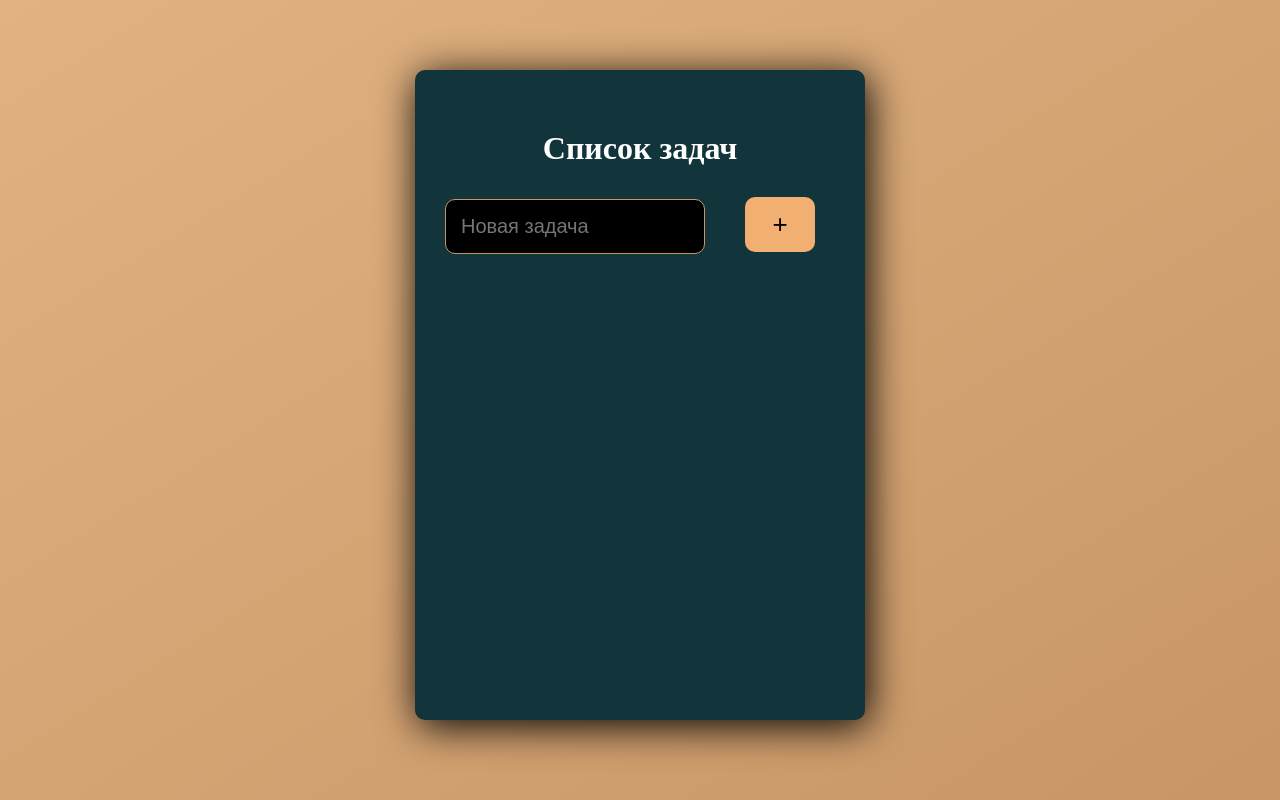
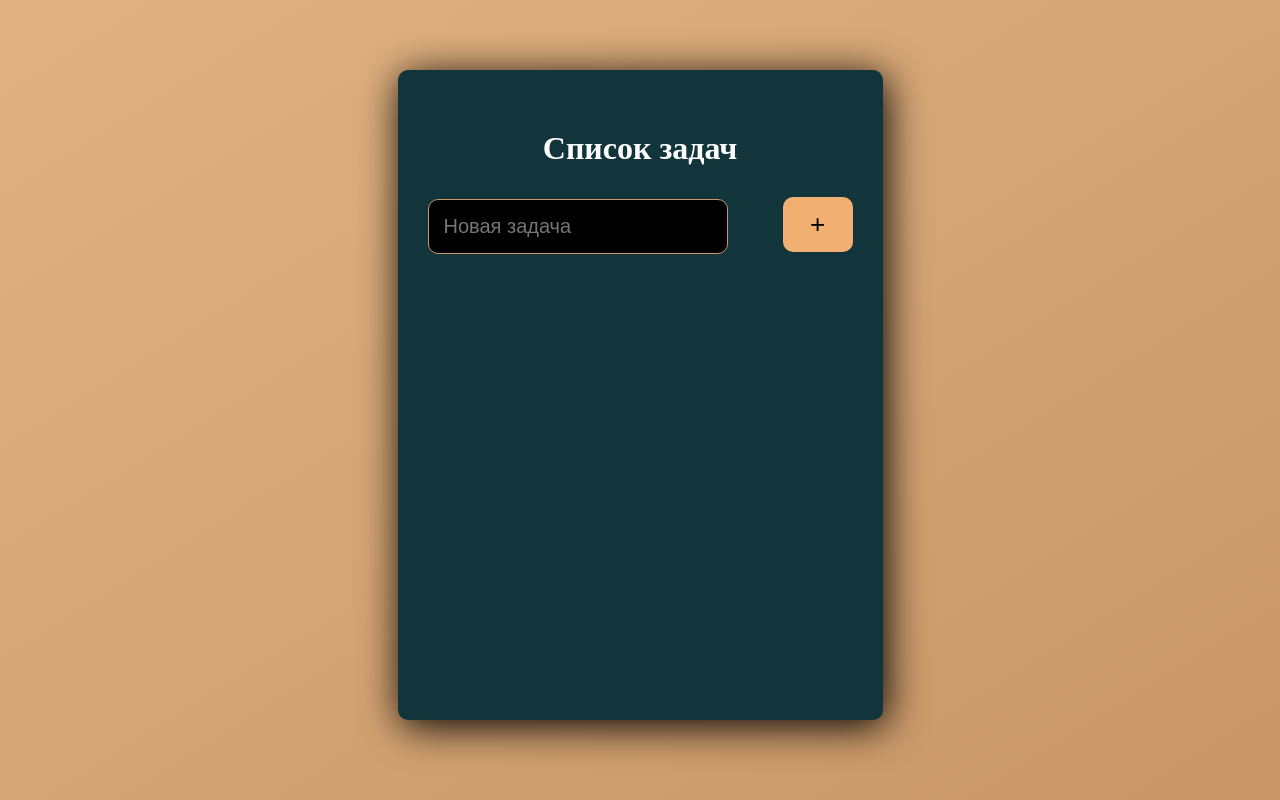
Before and after one commit to EvanBond7/todo-with-hooks, a React (Create React App) app: page / in a window 1280 px wide. Built offline with nearby package versions, Linux system fonts and the light colour scheme.

Commit message:
Icons without functionality

```diff
--- a/src/App.css
+++ b/src/App.css
@@ -38,7 +38,7 @@
   margin-right: 25px;
   outline: none;
   padding: 15px;
-  width: 260px;
+  width: 300px;
 }
 
 .button-add {
@@ -47,7 +47,7 @@
   border: 0;
   cursor: pointer;
   font-size: 26px;
-  margin-left: 15px;
+  margin-left: 30px;
   padding: 12px 12px;
   width: 70px;
 }
@@ -73,7 +73,7 @@
 }
 
 .button-complete {
-  color: #ff6c6c;
+  color: #74e39d;
   margin-right: 10px;
 }
 
@@ -83,7 +83,7 @@
 }
 
 .button-delete {
-  color: lightseagreen;
+  color: rgb(211, 54, 54);
 }
 
 .complete {
--- a/src/components/TodoList/TodoList.js
+++ b/src/components/TodoList/TodoList.js
@@ -16,6 +16,17 @@
             className='list'
             onChange={handleTask}
           />
+          <div>
+            <button className='button-complete task-button'>
+              <i className='fa fa-check-circle'></i>
+            </button>
+            <button className='button-edit task-button'>
+              <i className='fa fa-edit'></i>
+            </button>
+            <button className='button-delete task-button'>
+              <i className='fa fa-trash'></i>
+            </button>
+          </div>
         </li>
       ))}
     </div>
```
